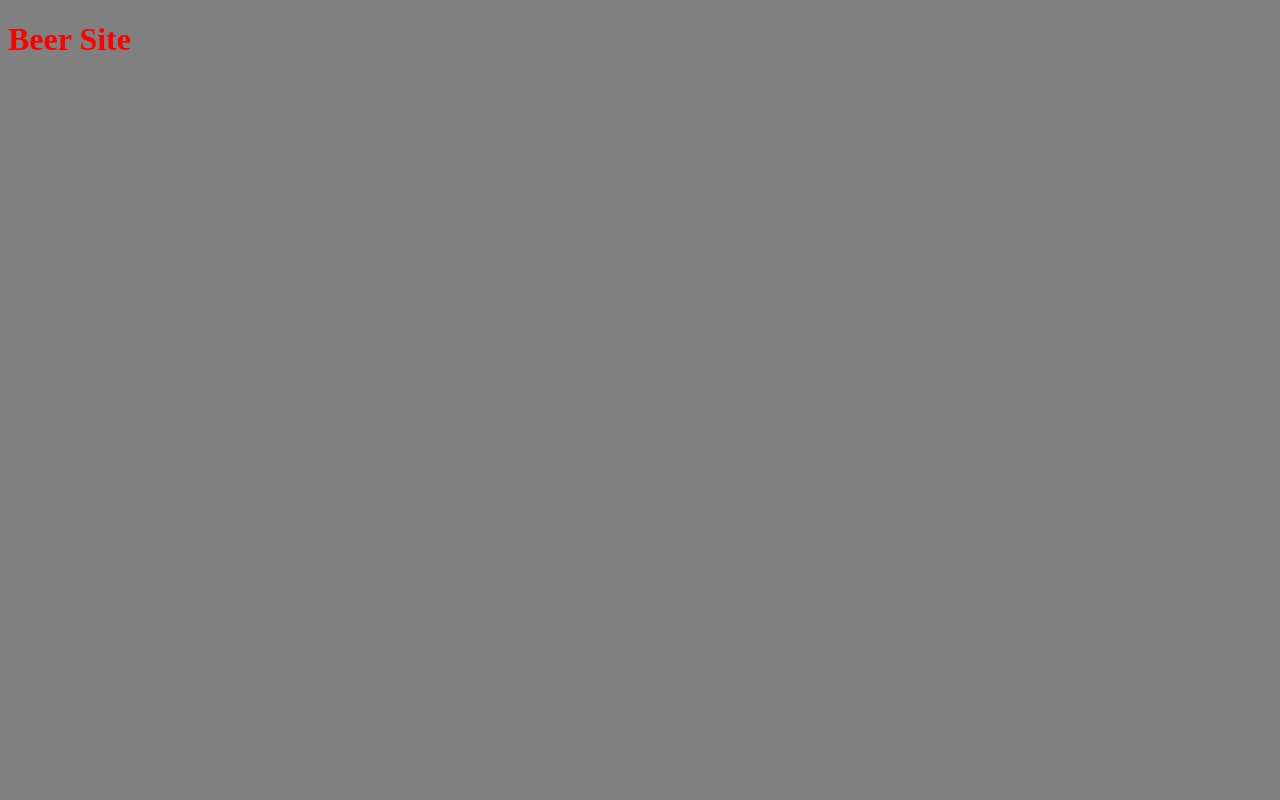
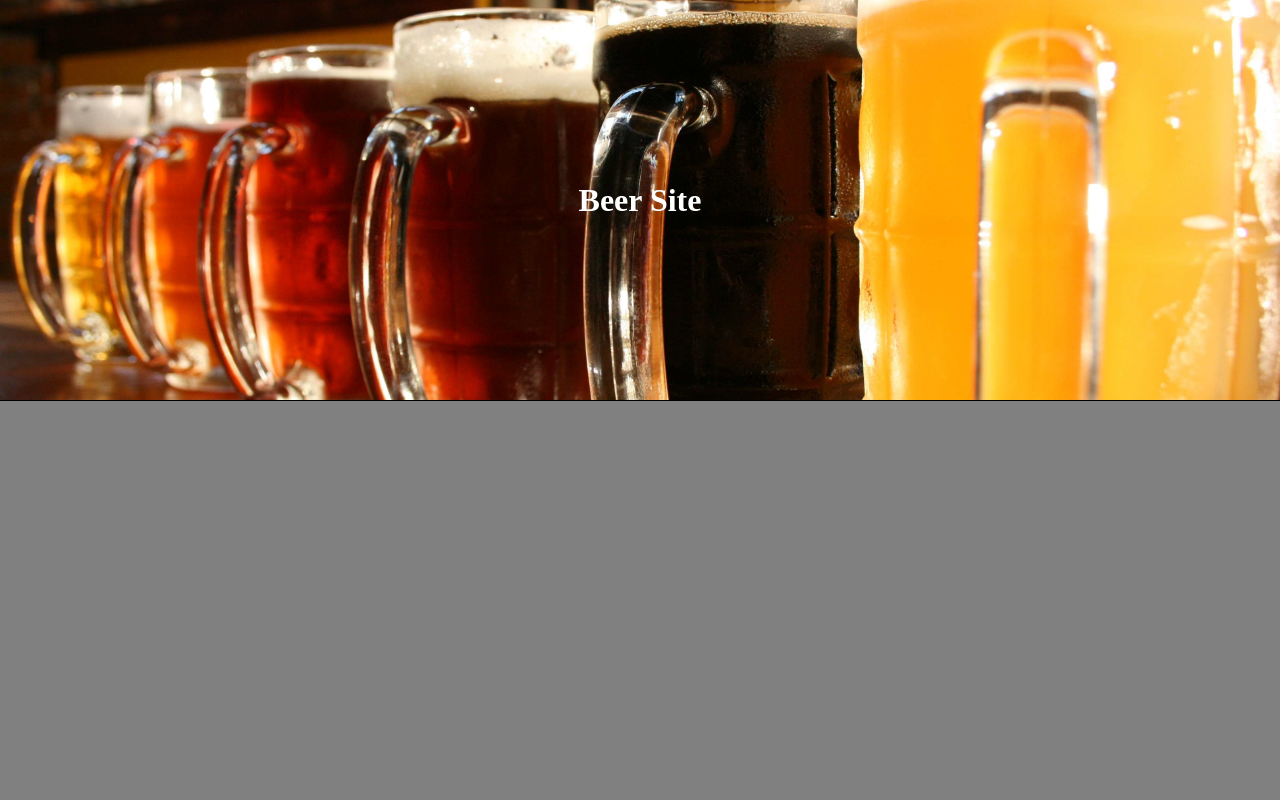
Before and after one commit to JohanGJensen/BeerSite, a website: page public/index.html in a window 1280 px wide. Shown: the top 800 px of the page. Drawn offline with Linux system fonts and the light colour scheme.

Commit message:
chore(banner): add banner

```diff
--- a/public/index.html
+++ b/public/index.html
@@ -8,6 +8,11 @@
     <title>Beer Site</title>
 </head>
 <body>
-    <h1>Beer Site</h1>
+    <section class="banner-content">
+        <h1 class="banner-h1">Beer Site</h1>
+        <!-- <img class="banner-img" src="/assets/beer-banner.jpg" alt="beer banner" /> -->
+    </section>
+    <section class="site-content"></section>
+    <footer></footer>
 </body>
 </html>
--- a/public/styles/style.css
+++ b/public/styles/style.css
@@ -1,7 +1,52 @@
 body {
+  padding: 0;
+  margin: 0;
   background-color: grey;
 }
 
+footer {
+  /* position: absolute; */
+  /* bottom: 0; */
+
+  width: 100%;
+  height: 50px;
+  background: #3f3f3f;
+}
+
 h1 {
-  color: red;
+  /* color: red; */
+  font-size: 2em;
+  margin: 0;
 }
+
+.banner-content {
+  width: 100%;
+  height: 400px;
+
+  display: flex;
+  justify-content: center;
+  align-items: center;
+
+  background: url("/assets/beer-banner.jpg");
+  background-size: cover;
+  background-repeat: no-repeat;
+  background-position: center;
+
+  border-bottom: #000000 1px solid;
+}
+
+.banner-h1 {
+  color: #ffffff;
+}
+
+.banner-img {
+  width: 100%;
+  height: 400px;
+  object-fit: cover;
+  object-position: center;
+}
+
+.site-content {
+  width: 100%;
+  height: 800px;
+}
```
Also changed, not shown: public/assets/beer-banner.jpg (added).
